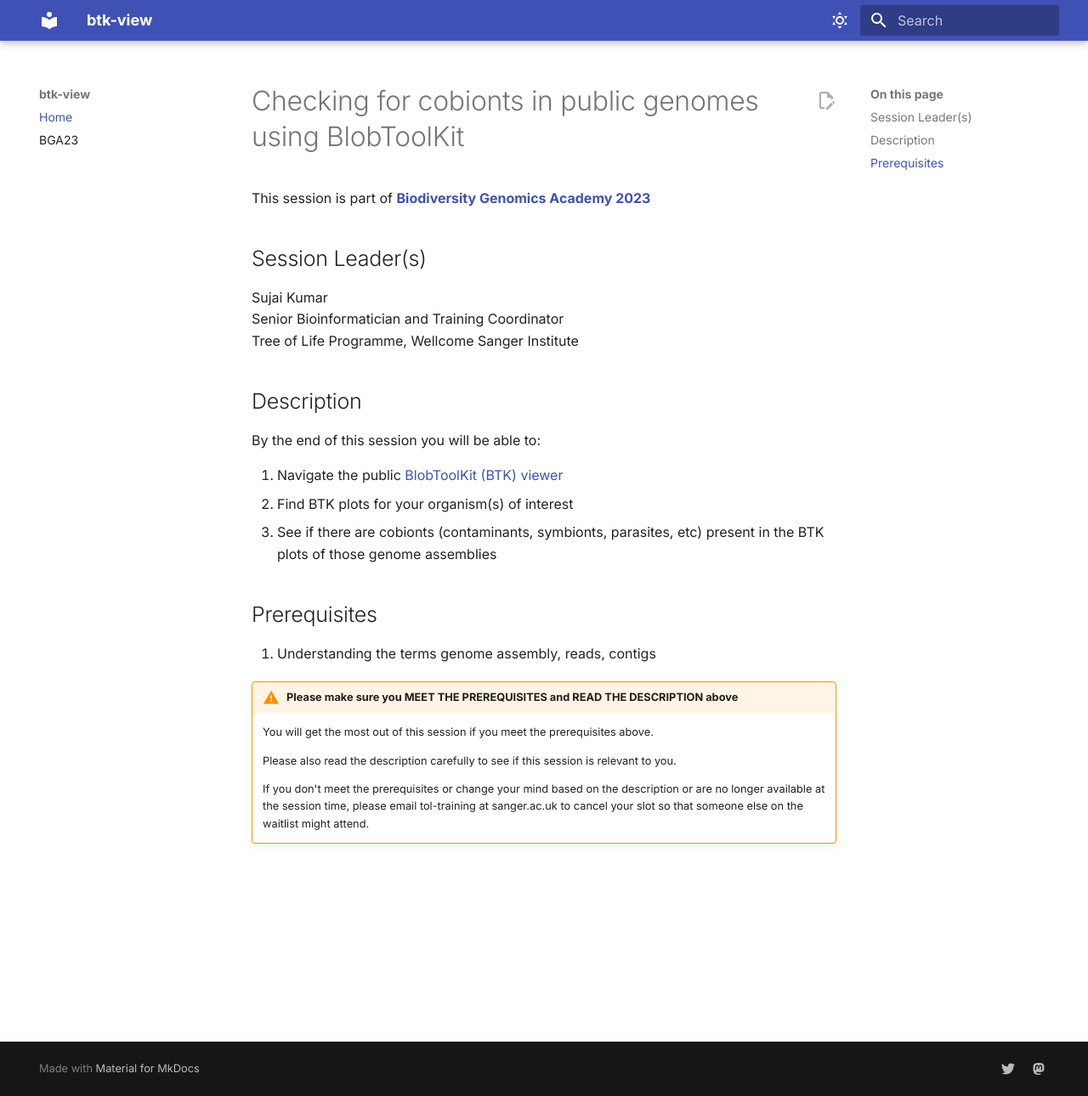
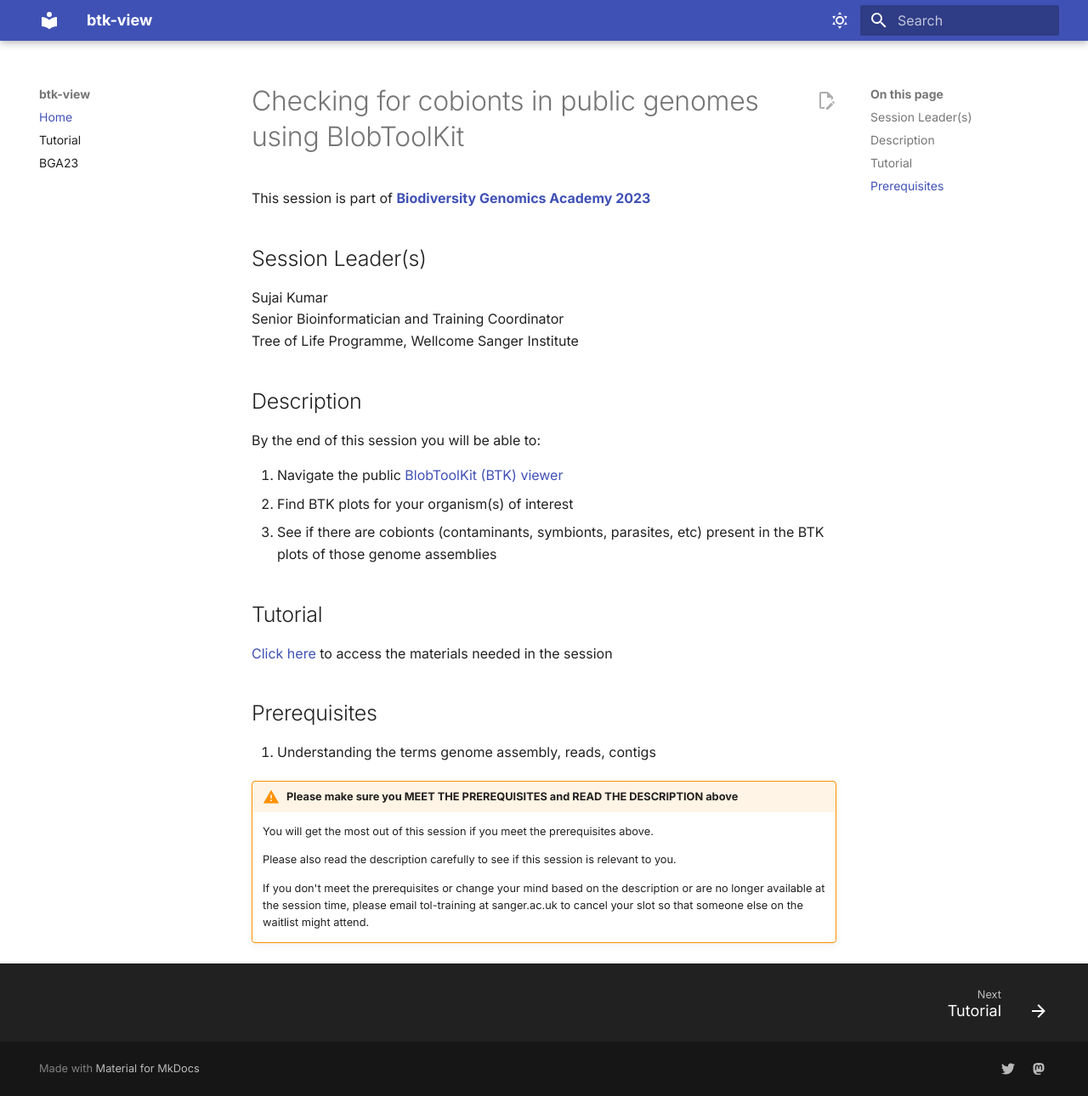
Before and after one commit to BGAcademy23/btk-view, an MkDocs documentation site: the page built from docs/README.md, in a window 1280 px wide and 1290 px high. Shown: the whole window at 85% size. Built offline with MkDocs 1.6.1 and Material for MkDocs 9.7.7, drawn with Linux system fonts in a browser that asks for light colours.

```diff
--- a/docs/README.md
+++ b/docs/README.md
@@ -12,9 +12,12 @@ Tree of Life Programme, Wellcome Sanger Institute
 
 By the end of this session you will be able to:
 
-1. Navigate the public [BlobToolKit (BTK) viewer](https://blobtoolkit.genomehubs.org/view)
+1. Navigate the public [BlobToolKit (BTK) viewer](https://blobtoolkit.genomehubs.org/view){: target="_blank" }
 2. Find BTK plots for your organism(s) of interest
 3. See if there are cobionts (contaminants, symbionts, parasites, etc) present in the BTK plots of those genome assemblies
+
+## Tutorial
+[Click here](tutorial.md) to access the materials needed in the session
 
 ## Prerequisites
 
--- a/mkdocs.yml
+++ b/mkdocs.yml
@@ -4,6 +4,7 @@ edit_uri: https://github.com/bgacademy23/btk-view/blob/main/docs
 
 nav:
   - Home: README.md
+  - Tutorial: tutorial.md
   - BGA23: https://bga23.org
 
 theme:
@@ -68,12 +69,3 @@ markdown_extensions:
       permalink: true
 plugins:
   - search
-  - social:
-      cards_layout: default
-      cards_layout_options:
-        font_family: Ubuntu
-        title: Checking for cobionts in public genomes using BlobToolKit
-        description: Biodiversity Genomics Academy 2023 Session on the BlobToolKit command line
-      cards_color:
-        fill: "#0FF1CE"
-        text: "#FFFFFF"
```
Also changed, not shown: docs/tutorial.md (added, +5 -0 lines), 1 other file.
